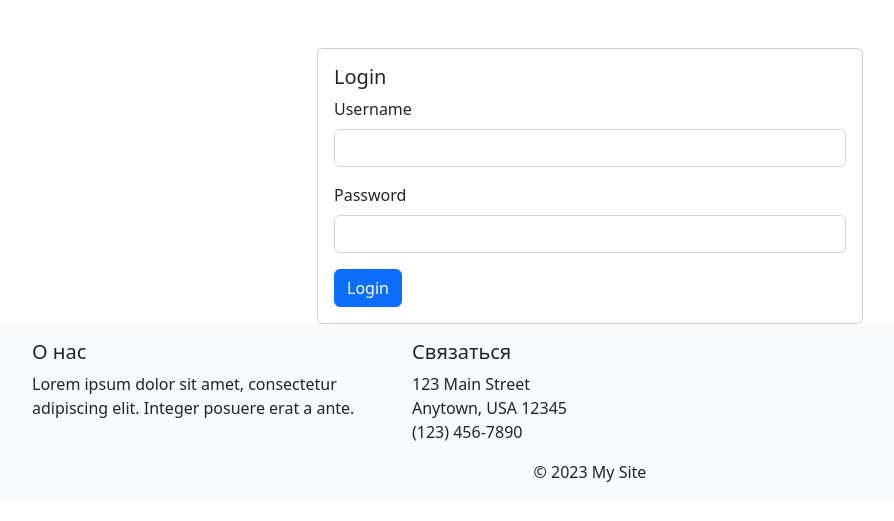
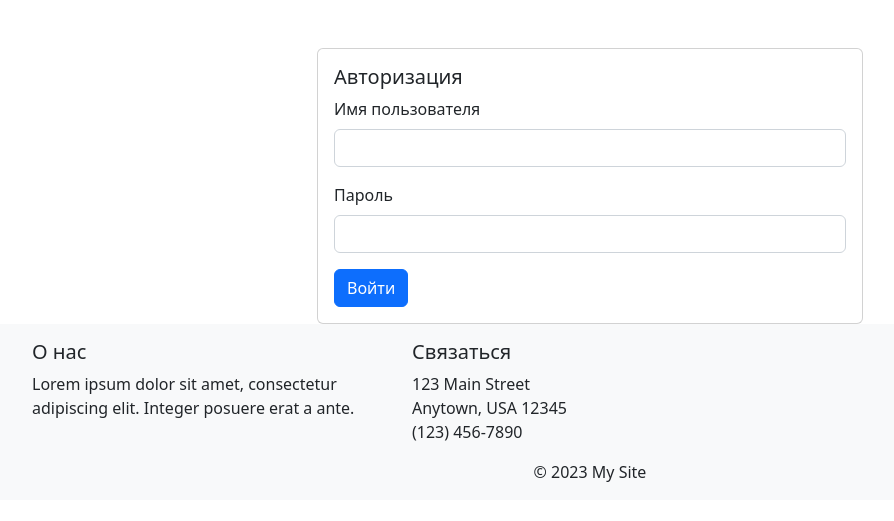
Before and after one commit to hahawait/PetProjectCRM, a Django app: page /accounts/login/ in a window 1280 px wide. Shown: the part 68-589 px from the top of the page, without its empty margins (50-944 px from the left). Run offline with Django 4.2, Linux system fonts and the light colour scheme.

Commit message:
add ru lang and form errs

```diff
--- a/server/accounts/templates/accounts/login.html
+++ b/server/accounts/templates/accounts/login.html
@@ -1,24 +1,33 @@
 {% extends 'base.html' %}
 
-{% block title %}Login{% endblock %}
+{% block title %}Авторизация{% endblock %}
 
 {% block content %}
 <div class="row justify-content-center">
     <div class="col-md-6">
         <div class="card mt-5">
             <div class="card-body">
-                <h5 class="card-title">Login</h5>
+                <h5 class="card-title">Авторизация</h5>
                 <form method="post">
                     {% csrf_token %}
+                    {% if form.errors %}
+                        <div class="alert alert-danger" role="alert">
+                            {% for field_errors in form.errors.values %}
+                                {% for error in field_errors %}
+                                    <li> {{ error }} </li>
+                                {% endfor %}
+                            {% endfor %}
+                        </div>
+                    {% endif %}
                     <div class="mb-3">
-                        <label for="id_username" class="form-label">Username</label>
-                        <input type="text" class="form-control" id="id_username" name="username" required>
+                        <label for="id_username" class="form-label">Имя пользователя</label>
+                        <input type="username" class="form-control" id="id_username" name="username" required>
                     </div>
                     <div class="mb-3">
-                        <label for="id_password" class="form-label">Password</label>
+                        <label for="id_password" class="form-label">Пароль</label>
                         <input type="password" class="form-control" id="id_password" name="password" required>
                     </div>
-                    <button type="submit" class="btn btn-primary">Login</button>
+                    <button type="submit" class="btn btn-primary">Войти</button>
                 </form>
             </div>
         </div>
--- a/server/accounts/templates/accounts/logout.html
+++ b/server/accounts/templates/accounts/logout.html
@@ -5,9 +5,8 @@
 {% block content %}
     <div class="card mt-5">
         <div class="card-body">
-            <h5 class="card-title">You have been logged out</h5>
-            <p class="card-text">Thank you for using our site.</p>
-            <a href="{% url 'home' %}" class="btn btn-primary">Home</a>
+            <h5 class="card-title">Вы успешно вышли.</h5>
+            <a href="{% url 'home' %}" class="btn btn-primary">На главную</a>
         </div>
     </div>
 {% endblock %}
--- a/server/accounts/templates/accounts/profile.html
+++ b/server/accounts/templates/accounts/profile.html
@@ -3,7 +3,6 @@
 {% block content %}
     <div class="container">
         <h2>Профиль</h2>
-        <p>Welcome {{ user.username }}!</p>
-        <p>Мои <a href="/order/">заказы</a></p>
+        <p>Добро пожаловать {{ user.username }}!</p>
     </div>
 {% endblock %}
--- a/server/core/templates/base.html
+++ b/server/core/templates/base.html
@@ -58,6 +58,17 @@
                                         </div>
                                         <form method="post" action="{% url 'login' %}">
                                             {% csrf_token %}
+                                            <!-- TODO: доделать обработку ввода некорректных данных
+                                            Возможно стоит использовать AJAX для отправки формы -->
+                                            {% if form.errors %}
+                                                <div class="alert alert-danger" role="alert">
+                                                    {% for field_errors in form.errors.values %}
+                                                        {% for error in field_errors %}
+                                                            <li> {{ error }} </li>
+                                                        {% endfor %}
+                                                    {% endfor %}
+                                                </div>
+                                            {% endif %}
                                             <div class="modal-body">
                                                 <div class="mb-3">
                                                     <label for="id_username" class="form-label">Имя пользователя</label>
```
Also changed, not shown: server/accounts/templates/accounts/register.html (+9 -0 lines).
